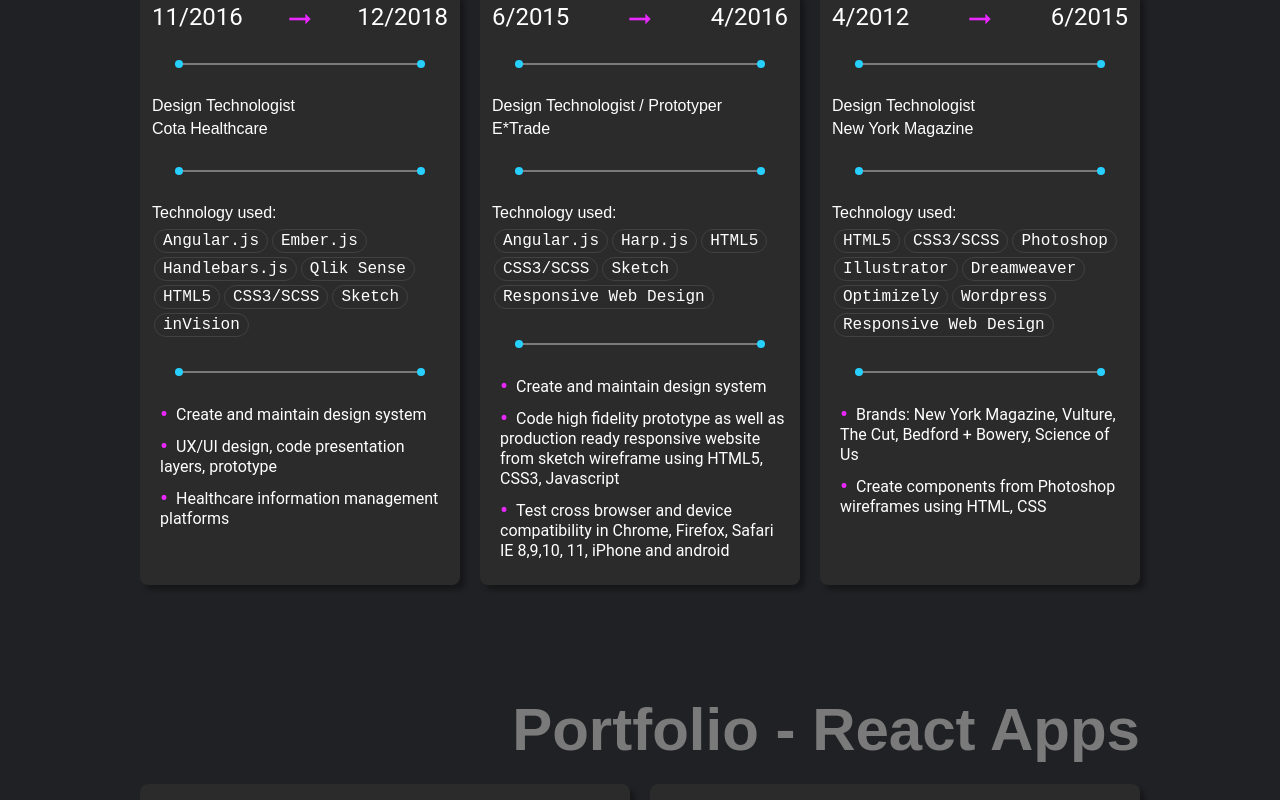
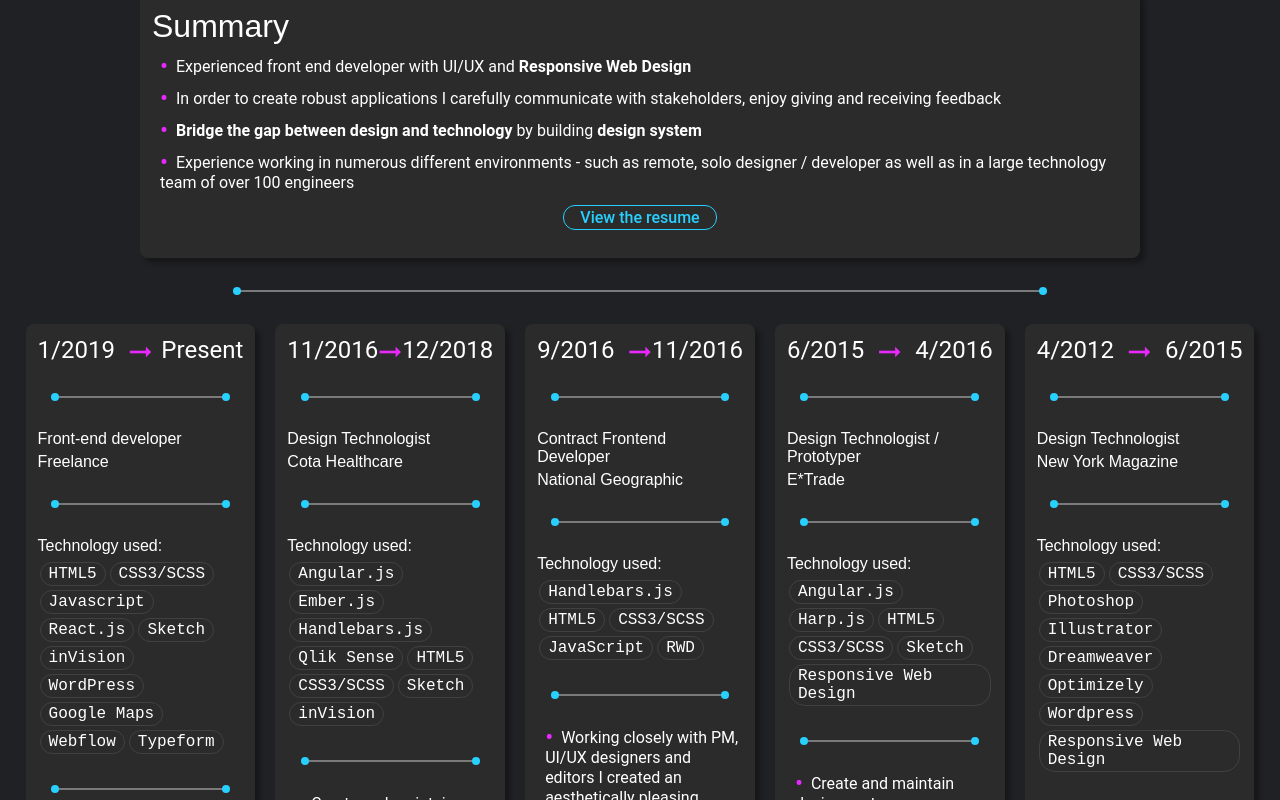
Before and after one commit to peeweemiwie/miwa-kaur-19122021, a React (Create React App) app: page / in a window 1280 px wide. Shown: the part 1120-1920 px from the top of the page. Built offline with nearby package versions, Linux system fonts and the light colour scheme.

Commit message:
Update experience. Add summary and Hr. Refine styl

```diff
--- a/src/component/Experience/Experience.js
+++ b/src/component/Experience/Experience.js
@@ -1,13 +1,15 @@
 import { FlexRow } from '../shared/Flex';
-import { Row } from '../shared/Wrapper';
+import { Container, Row, ButtonContainer } from '../shared/Wrapper';
 import { ExperienceArray } from '../../data/experience';
-import { Container } from '../shared/Wrapper';
 import { SectionTitle } from '../shared/Typography';
 import { Hr } from '../shared/Hr';
 import { KeywordList } from '../shared/Lists';
 import { DateList, DetailList } from './Experience.styled';
 import { IconArrow } from '../shared/Icons';
-import { StyledCard } from '../shared/Card';
+import { CardTitle, StyledCard } from '../shared/Card';
+import { AnchorButtonOutline } from '../shared/Buttons';
+import { Color } from '../variables';
+const { primary } = Color;
 
 const Experience = () => {
 	const cards = ExperienceArray.map((el, index) => (
@@ -32,7 +34,12 @@
 				{el.details.map((detail, i) => (
 					<li key={`detail-${i}`}>{detail}</li>
 				))}
+				{el.projects &&
+					el.projects.map((project, i) => (
+						<li key={`project-${i}`}>Project name: {project.title}</li>
+					))}
 			</DetailList>
+			<Hr />
 		</StyledCard>
 	));
 
@@ -40,8 +47,41 @@
 		<Row>
 			<Container>
 				<SectionTitle>Experience</SectionTitle>
-				<FlexRow gap='2rem'>{cards}</FlexRow>
+				<StyledCard>
+					<CardTitle>Summary</CardTitle>
+					<DetailList>
+						<li>
+							Experienced front end developer with <stron>UI/UX</stron> and{' '}
+							<strong>Responsive Web Design</strong>
+						</li>
+						<li>
+							In order to create robust applications I carefully communicate
+							with stakeholders, enjoy giving and receiving feedback
+						</li>
+						<li>
+							<strong>Bridge the gap between design and technology</strong> by
+							building <strong>design system</strong>
+						</li>
+						<li>
+							Experience working in numerous different environments - such as
+							remote, solo designer / developer as well as in a large technology
+							team of over 100 engineers
+						</li>
+					</DetailList>
+					<ButtonContainer justifyContent='center'>
+						<AnchorButtonOutline
+							href='https://docs.google.com/document/d/e/2PACX-1vR7o1P_OCGkdVQ2zValck9CwjsnKzI_ofgAqIM7jGM8G2F9uqWZWIz05U_b13HS-OtDqn6SY9RFhcEr/pub'
+							target='_blank'
+							rel='noreferrer'
+							color={primary}
+						>
+							View the resume
+						</AnchorButtonOutline>
+					</ButtonContainer>
+				</StyledCard>
+				<Hr />
 			</Container>
+			<FlexRow gap='2rem'>{cards}</FlexRow>
 		</Row>
 	);
 };
--- a/src/component/Intro/Intro.js
+++ b/src/component/Intro/Intro.js
@@ -11,7 +11,7 @@
 import { Hr } from '../shared/Hr';
 import { DefaultCard } from '../shared/Card';
 import { Color } from '../variables';
-const { primary } = Color;
+const { primary, accent } = Color;
 
 const Intro = () => {
 	const [readMore, setReadMore] = useState(true);
@@ -40,10 +40,10 @@
 								<img src={Img} alt='Miwa Kaur' />
 							</figure>
 						</FlexRow>
-						<Hr />
+						<Hr bgColor={accent} />
 						<p>Here are some of the technologies I use lately:</p>
 						<KeywordList>{keywords}</KeywordList>
-						<Hr />
+						<Hr bgColor={accent} />
 						<ButtonContainer justifyContent='center'>
 							<LinkButtonOutline to='contact' color={primary}>
 								Contact
--- a/src/component/Portfolio/Portfolio.js
+++ b/src/component/Portfolio/Portfolio.js
@@ -7,24 +7,24 @@
 import { CardTitle, StyledCard } from '../shared/Card';
 import { AnchorButtonFilled, AnchorButtonOutline } from '../shared/Buttons';
 import { Color } from '../variables';
-const { primary, dark } = Color;
+const { primary, dark, accent } = Color;
 
 const Portfolio = () => {
 	const cards = AppArray.map((app, index) => (
 		<StyledCard key={`portfolio${index}`}>
 			<CardTitle>{app.title}</CardTitle>
-			<Hr />
+			<Hr bgColor={accent} />
 			<figure>
 				<img src={`${app.img.url}`} alt={`${app.img.alt}`} />
 			</figure>
-			<Hr />
+			<Hr bgColor={accent} />
 			<h4>Technology used:</h4>
 			<KeywordList>
 				{app.keywords.map((word, i) => (
 					<li key={`word-${i}`}>{word}</li>
 				))}
 			</KeywordList>
-			<Hr />
+			<Hr bgColor={accent} />
 			<ButtonContainer>
 				<AnchorButtonFilled
 					href={`${app.link}`}
--- a/src/component/Portfolio/PortfolioDesign.js
+++ b/src/component/Portfolio/PortfolioDesign.js
@@ -7,24 +7,24 @@
 import { CardTitle, StyledCard } from '../shared/Card';
 import { AnchorButtonOutline } from '../shared/Buttons';
 import { Color } from '../variables';
-const { primary } = Color;
+const { primary, accent } = Color;
 
 const PortfolioDesign = () => {
 	const cards = DesignArray.map((el, index) => (
 		<StyledCard key={`portfolioDesign${index}`}>
 			<CardTitle>{el.title}</CardTitle>
-			<Hr />
+			<Hr bgColor={accent} />
 			<figure>
 				<img src={`${el.img.url}`} alt={`${el.img.alt}`} />
 			</figure>
-			<Hr />
+			<Hr bgColor={accent} />
 			<h4>Technology used:</h4>
 			<KeywordList>
 				{el.keywords.map((word, i) => (
 					<li key={`word-design-${i}`}>{word}</li>
 				))}
 			</KeywordList>
-			<Hr />
+			<Hr bgColor={accent} />
 			<ButtonContainer>
 				<AnchorButtonOutline
 					href={`${el.link.url}`}
--- a/src/component/shared/Global.js
+++ b/src/component/shared/Global.js
@@ -1,11 +1,13 @@
 import { createGlobalStyle } from 'styled-components';
-import { FontFamily, FontSize } from '../variables';
+import { FontFamily, FontSize, Color } from '../variables';
 const { roboto, montserrat } = FontFamily;
 const { fontReg } = FontSize;
+const { darkGray } = Color;
 
 const GlobalStyles = createGlobalStyle`
 body {
-  margin: 0;
+  background-color: ${darkGray};
+  margin: 0 auto;
 }
   html {
 	  font-family: ${roboto};
--- a/src/component/shared/Hr.js
+++ b/src/component/shared/Hr.js
@@ -16,7 +16,7 @@
 		content: '';
 		height: ${size}px;
 		width: ${size}px;
-		background-color: ${primary};
+		background-color: ${({ bgColor }) => bgColor || primary};
 		border-radius: 50%;
 		display: block;
 		position: absolute;
--- a/src/component/shared/Lists.js
+++ b/src/component/shared/Lists.js
@@ -1,7 +1,7 @@
 import styled from 'styled-components';
 import { FontFamily, FontSize, Color, BorderRadius } from '../variables';
 const { fontReg } = FontSize;
-const { gray } = Color;
+const { gray, accent } = Color;
 const { borderRadiusXl } = BorderRadius;
 const { robotoMono } = FontFamily;
 
--- a/src/component/shared/Wrapper.js
+++ b/src/component/shared/Wrapper.js
@@ -10,9 +10,9 @@
 
 export const Row = styled.div`
 	background-color: ${({ bg }) => bg || darkGray};
-	margin: 0 0 5rem;
+	margin: 0 auto 5rem;
 	padding: 3rem 0;
-	width: 100vw;
+	width: 96vw;
 `;
 
 export const Overflow = styled.div`
--- a/src/data/experience.js
+++ b/src/data/experience.js
@@ -1,4 +1,26 @@
 export const ExperienceArray = [
+	{
+		dateStart: '1/2019',
+		dateEnd: 'Present',
+		title: 'Front-end developer',
+		company: 'Freelance',
+		keywords: [
+			'HTML5',
+			'CSS3/SCSS',
+			'Javascript',
+			'React.js',
+			'Sketch',
+			'inVision',
+			'WordPress',
+			'Google Maps',
+			'Webflow',
+			'Typeform',
+		],
+		details: [
+			'Design, build and maintain responsive WordPress sites and widgets with HTML, CSS and Javascript',
+			'Prototype with visual builder such as Webflow and Elementor for WordPress',
+		],
+	},
 	{
 		dateStart: '11/2016',
 		dateEnd: '12/2018',
@@ -18,6 +40,22 @@
 			'Create and maintain design system',
 			'UX/UI design, code presentation layers, prototype',
 			'Healthcare information management platforms',
+		],
+	},
+	{
+		dateStart: '9/2016',
+		dateEnd: '11/2016',
+		title: 'Contract Frontend Developer',
+		company: 'National Geographic',
+		keywords: ['Handlebars.js', 'HTML5', 'CSS3/SCSS', 'JavaScript', 'RWD'],
+		details: [
+			'Working closely with PM, UI/UX designers and editors I created an aesthetically pleasing responsive and cross-devise webpage',
+		],
+		projects: [
+			{
+				link: 'http://www.nationalgeographic.com/travel/features/best-trips-2017',
+				title: 'Best Trips 2017',
+			},
 		],
 	},
 	{
```
